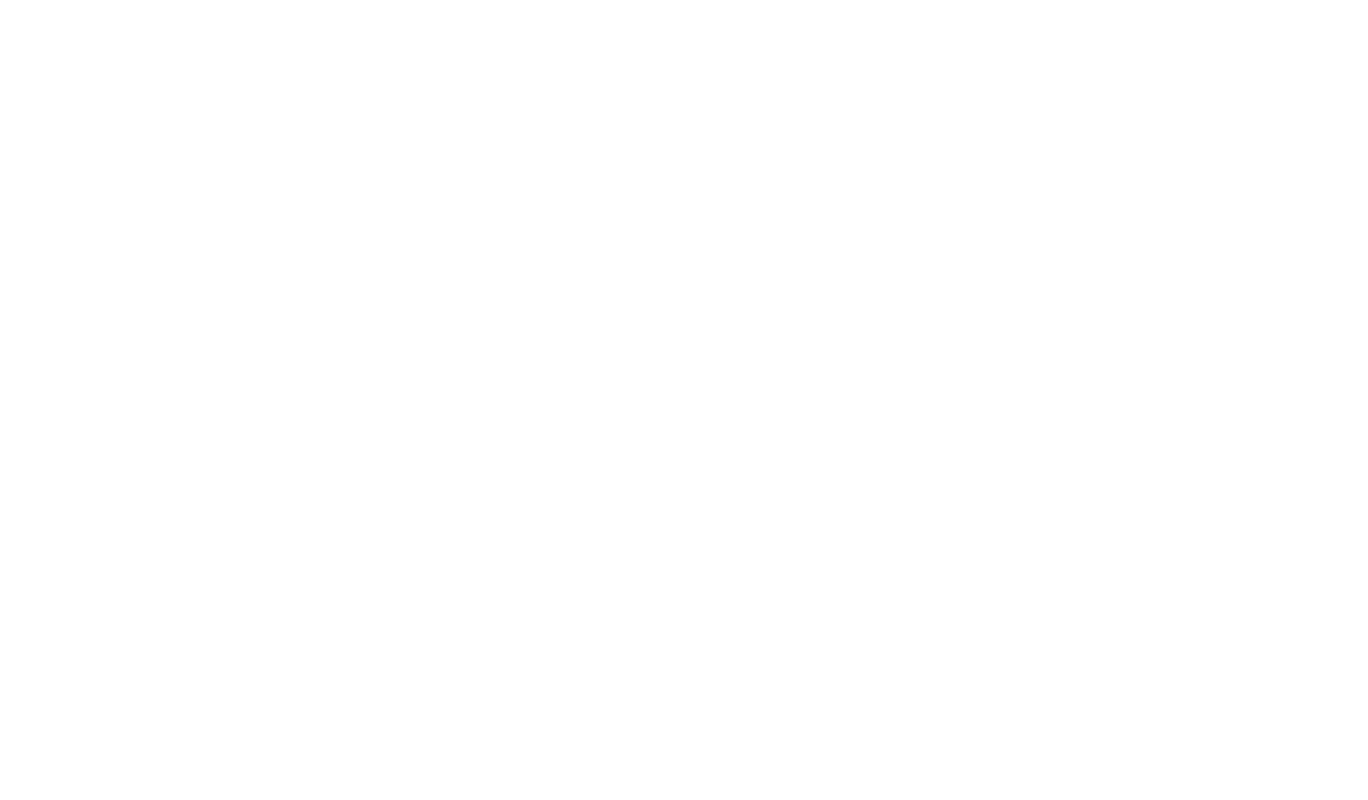
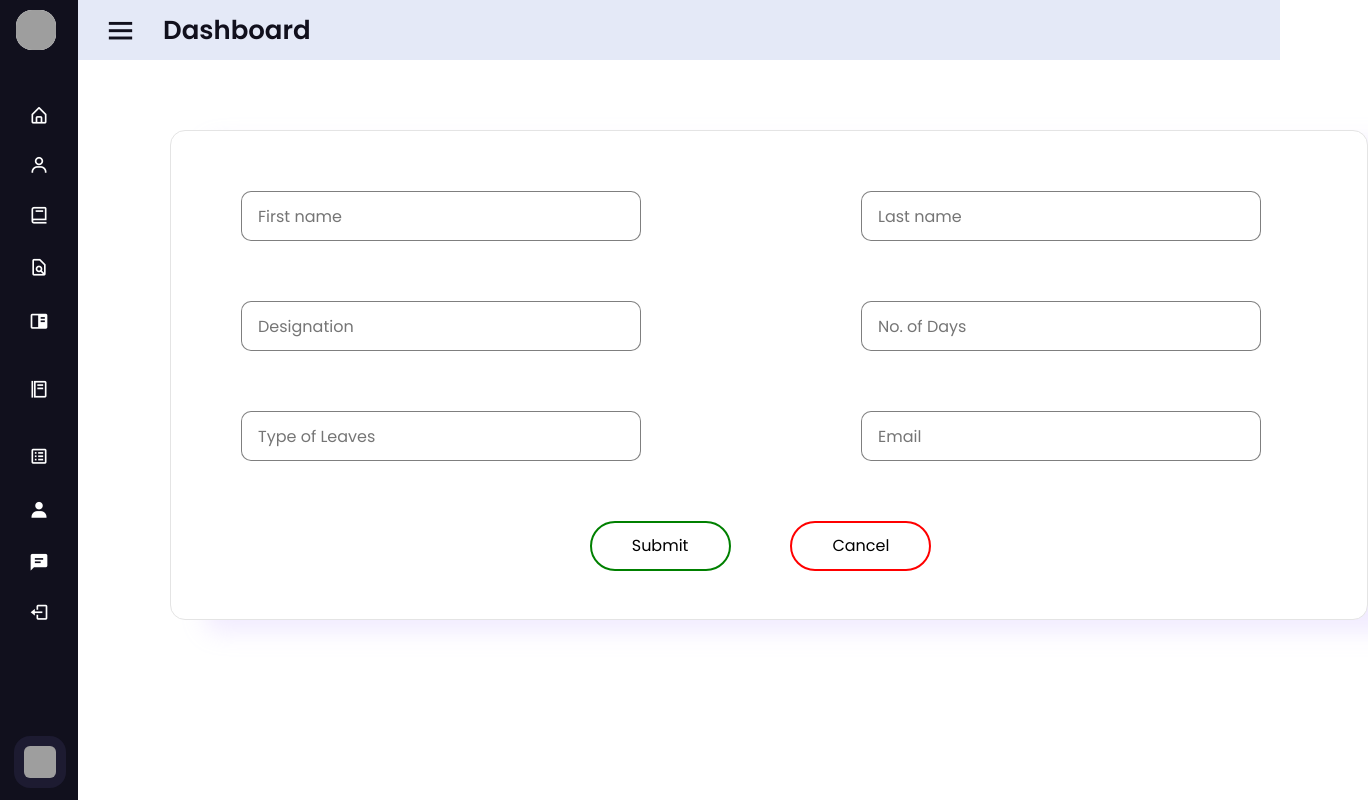
Before and after one commit to PranavShelke4/IT, a React (Create React App) app: page /leave in a window 1280 px wide. Before the commit this address had no page. Shown: the whole page, 1368 px wide, since content can reach past the window. Built offline with nearby package versions, Linux system fonts and the light colour scheme; grey boxes are pictures that could not be loaded.

Commit message:
leave page done

```diff
--- /dev/null
+++ b/src/components/SubjectTeacher/Leaves/leaveForm.css
@@ -0,0 +1,79 @@
+.leave-main{
+  padding-top: 5rem;
+}
+.leaves_box{
+    width: 1198px;
+    height: 490px;
+    margin-left: 170px;
+    margin-top: 50px;
+
+  background: #FFFFFF;
+  border: 0.5px solid #E4E4E4;
+  box-sizing: border-box;
+  box-shadow: 35px 12px 23px rgba(201, 176, 255, 0.25);
+  border-radius: 15px;
+  }
+
+  .upadateLeft{
+    width: 400px;
+    height: 50px;
+    padding-left: 1rem;
+    background: #FFFFFF;
+    border: 1px solid rgba(0, 0, 0, 0.5);
+    box-sizing: border-box;
+    border-radius: 10px;
+
+    margin-top: 60px;
+    margin-left: 70px;
+    left: 150px;
+
+  }
+
+  .upadateRight{
+     width: 400px;
+    height: 50px;
+    padding-left: 1rem;
+      background: #FFFFFF;
+    border: 1px solid rgba(0, 0, 0, 0.5);
+    box-sizing: border-box;
+    border-radius: 10px;
+    position: relative;
+
+
+    left: 130px;
+  }
+
+  button{
+    position: relative;
+    width: 141px;
+    height: 50px;
+    border: 1px solid rgba(0, 0, 0, 0.5);
+    box-sizing: border-box;
+    border-radius: 50px;
+    background-color: white;
+    font-size: 15px;
+    top: 60px;
+  }
+
+  .submit{
+    border-radius: 25px;
+    border: 2px solid green;
+    margin-left: 35%;
+    margin-right: 5%;
+    color: black;
+    margin-bottom: 50px;
+  }
+  .cancel{
+    border-radius: 25px;
+    border: 2px solid red;
+    color:black;
+  }
+
+  .submit:hover{
+    background-color: rgb(1, 95, 1);
+    color: white;
+  }
+  .cancel:hover{
+    background-color: rgb(170, 2, 2);
+    color: white;
+  }
--- /dev/null
+++ b/src/components/SubjectTeacher/Leaves/leaveForm.js
@@ -0,0 +1,21 @@
+import React from 'react';
+import './leaveForm.css';
+
+function leaveForm(){
+    return (
+        <div className='leave-main'>
+            <div class="leaves_box">
+            <input class="upadateLeft" type="text" name="fname" placeholder="First name" />
+            <input class="upadateRight" type="text" name="lname" placeholder="Last name" />
+            <input class="upadateLeft" type="text" name="designation" placeholder="Designation" />
+            <input class="upadateRight" type="number" name="days" placeholder="No. of Days" />
+            <input class="upadateLeft" type="text" name="type" placeholder="Type of Leaves" />
+            <input class="upadateRight" type="email" name="email" placeholder="Email" /><br />
+            <button class="submit">Submit</button>
+            <button class="cancel">Cancel</button>
+  </div>
+</div>
+    );
+}
+
+export default leaveForm;
--- a/src/functions/routes.js
+++ b/src/functions/routes.js
@@ -8,6 +8,7 @@
 import QuestionPaper from '../pages/SubjectTeacherPages/questionPaper';
 import StudyPage  from "../pages/SubjectTeacherPages/studyPage";
 import ProfilePage from "../pages/SubjectTeacherPages/ProfilePage";
+import LeavePage from '../pages/SubjectTeacherPages/LeavePage';
 
 const ConfigRoutes = () => {
   return (
@@ -21,6 +22,7 @@
         <Route path="/question-paper" element={<QuestionPaper />}></Route>
         <Route path="/study-material" element={<StudyPage />}></Route>
         <Route path="/profile" element={<ProfilePage />}></Route>
+        <Route path="/leave" element={<LeavePage />}></Route>
       </Routes>
     </>
   );
--- /dev/null
+++ b/src/pages/SubjectTeacherPages/LeavePage.js
@@ -0,0 +1,14 @@
+import React from 'react';
+import SubNavbar from '../../components/SubjectTeacher/subNavbar';
+import LeaveForm from '../../components/SubjectTeacher/Leaves/leaveForm';
+
+function leavePage(){
+    return (
+        <div>
+            <SubNavbar />
+            <LeaveForm />
+        </div>
+    );
+}
+
+export default leavePage;
```
